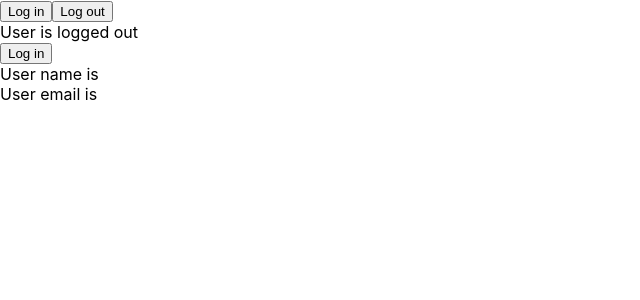
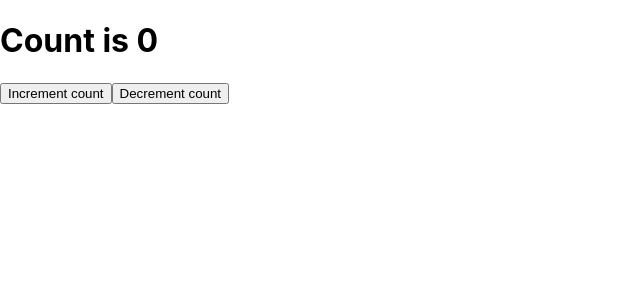
Before and after one commit to thepreakerebi/react-typescript, a React (Create React App) app: page / in a window 1280 px wide. Shown: the top 300 px of the page, without its empty margins (0-640 px from the left). Built offline with nearby package versions, Linux system fonts and the light colour scheme.

Commit message:
typescript with useReducer hook

```diff
--- a/src/App.tsx
+++ b/src/App.tsx
@@ -1,5 +1,5 @@
-import LoggedIn from "./components/state/LoggedIn";
-import User from "./components/state/User";
+import Counter from "./components/state/Counter";
+
 
 
 
@@ -10,8 +10,7 @@ function App() {
 
   return (
     <div className="App">
-        <LoggedIn />
-        <User />
+        <Counter />
     </div>
   );
 }
--- /dev/null
+++ b/src/components/state/Counter.tsx
@@ -0,0 +1,41 @@
+import { useReducer } from "react"
+
+type stateType = {
+    count: number
+}
+
+type actionType = {
+    type: string,
+    payload: number
+}
+
+
+const initialState = {
+    count: 0
+}
+
+const reducer = (state: stateType, action: actionType) => {
+    switch(action.type) {
+        case 'increment':
+            return {count: state.count + action.payload}
+        case 'decrement':
+            return {count: state.count - action.payload}
+        default:
+            return state
+    }
+}
+
+const Counter = () => {
+
+    const [state, dispatch] = useReducer(reducer, initialState);
+
+  return (
+    <div>
+      <h1>Count is {state.count}</h1>
+      <button onClick={() => dispatch({type: 'increment', payload: 10})}>Increment count</button>
+      <button onClick={() => dispatch({type: 'decrement', payload: 10})}>Decrement count</button>
+    </div>
+  )
+}
+
+export default Counter
```
